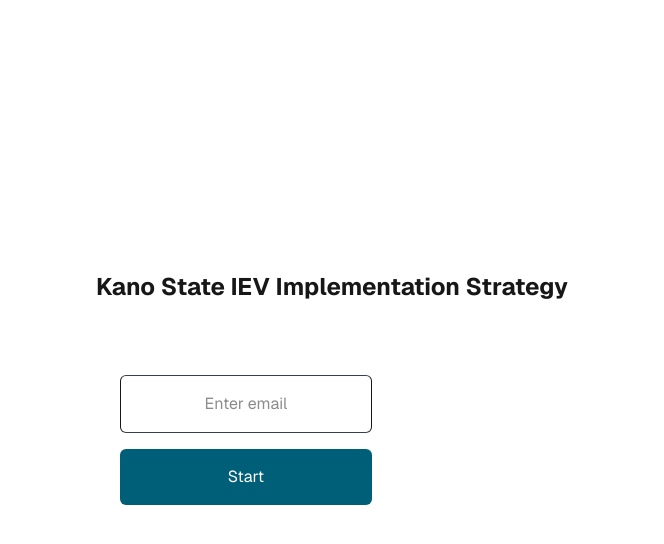
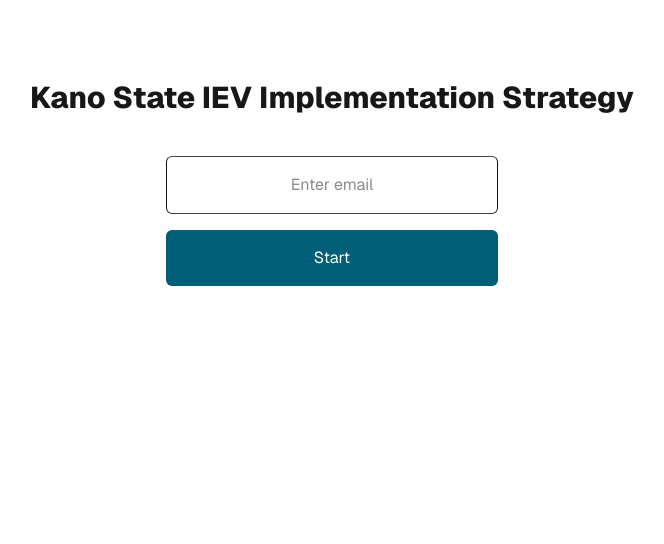
Before and after one commit to OvyEvbodi/form, a Next.js app: page / in a window 1280 px wide. Shown: the top 544 px of the page, without its empty margins (308-972 px from the left). Built offline with nearby package versions, Linux system fonts and the light colour scheme.

Commit message:
feat: setup geolocation detection

```diff
--- a/app/page.tsx
+++ b/app/page.tsx
@@ -2,9 +2,9 @@ import PreForm from "@/components/PreForm";
 
 export default function Home() {
   return (
-    <div className="grid grid-rows-[20px_1fr_20px] items-center justify-items-center min-h-screen p-8 pb-20 gap-16 sm:p-20 font-[family-name:var(--font-geist-sans)]">
-      <main className="flex flex-col gap-[32px] row-start-2 items-center sm:items-start">
-        <h1 className="text-2xl font-bold">Kano State IEV Implementation Strategy</h1>
+    <div className="flex flex-col justify-center items-centermin-h-screen p-8 pb-20 gap-16 sm:p-20 font-[family-name:var(--font-geist-sans)]">
+      <main className="flex flex-col justify-center items-center">
+        <h1 className="text-3xl font-extrabold">Kano State IEV Implementation Strategy</h1>
         <PreForm />
       </main>
     </div>
--- a/components/PreForm.tsx
+++ b/components/PreForm.tsx
@@ -8,22 +8,48 @@ const PreForm = () => {
   const [email, setEmail] = useState<string>('')
 
   const handleSubmit = async(event: React.FormEvent<HTMLFormElement>) => {
-    event.preventDefault()
+    try {
+      event.preventDefault()
 
-    // post email and geolocation details to endpoint
-    console.log({email, location: {lat: 5.34300, long: 5686.55}})
-    // window.location.href = 'https://forms.office.com/pages/responsepage.aspx?id=1ZaE-EQo30OpmOXT4XMGwrJ_u3WTTuJAkGoCkBzgQTRUMUtRWU9ZVE9CVEZENFgwMUtXWU1MUklRNC4u&route=shorturl';
+      const success = (position: any) => {
+        const latitude = position.coords.latitude;
+        const longitude = position.coords.longitude;
+
+        console.log({
+          message: "Geolocation successfully detected",
+          email,
+          latitude,
+          longitude,
+          position
+        })
+        // post email and geolocation details to endpoint
+
+        // redirect to main form
+        // window.location.href = 'https://forms.office.com/pages/responsepage.aspx?id=1ZaE-EQo30OpmOXT4XMGwrJ_u3WTTuJAkGoCkBzgQTRUMUtRWU9ZVE9CVEZENFgwMUtXWU1MUklRNC4u&route=shorturl';
+      }
+
+      if (!navigator.geolocation) {
+        console.log("Geolocation is not supported by your browser")
+      } else {
+        console.log("Getting location")
+        navigator.geolocation.getCurrentPosition(success); // add error callback
+      }
+
+    } catch (error) {
+      // for dev
+      console.log(error)
+    }
+
   }
   const handleEmail = (event: React.ChangeEvent<HTMLInputElement>) => {
     event.preventDefault()
     setEmail(event.target.value)
-    console.log(email)
   }
 
   return (
     <form onSubmit={ handleSubmit } className='p-6 flex flex-col gap-4'>
       <label htmlFor="email"></label>
-      <input type="email" id="email" name="email" required placeholder='Enter email' onChange={ handleEmail } className='rounded-md text-center p-4 border-1 border-y-gray-700'/>
+      <input type="email" id="email" name="email" required placeholder='Enter email' onChange={ handleEmail } className='rounded-md text-center p-4 px-8 md:px-14 border-1 border-y-gray-700'/>
       <button className='cursor-pointer bg-cyan-800 text-white p-4 rounded-md'>Start</button>
     </form>
   )
```
